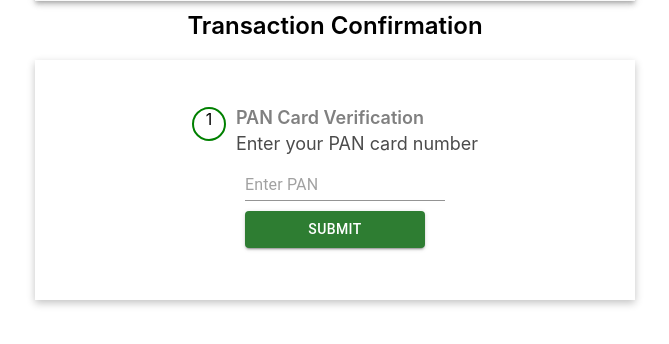
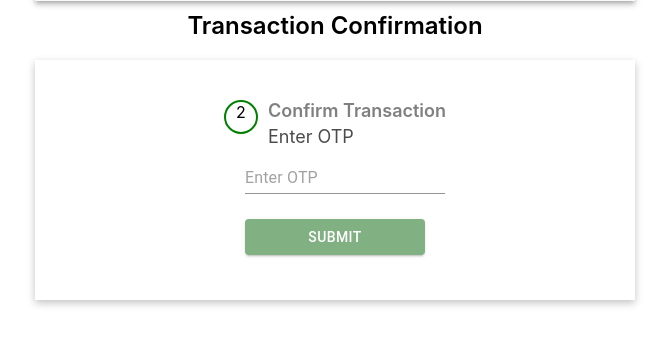
Before and after one commit to AelishBoghani/TransactionFlow, a React (Create React App) app: page /confirmation in a window 1280 px wide. Shown: the part 392-736 px from the top of the page, without its empty margins (305-974 px from the left). Built offline with nearby package versions, Linux system fonts and the light colour scheme.

Commit message:
add varification  page

```diff
--- a/src/App.js
+++ b/src/App.js
@@ -4,6 +4,7 @@ import Transaction from "./pages/Transaction";
 import EmiOptions from "./pages/EmiOptions";
 import Lenders from "./pages/Lenders";
 import Confirmation from "./pages/Confirmation";
+import PaymentEnd from "./pages/PaymentEnd";
 
 function App() {
   return (
@@ -13,6 +14,7 @@ function App() {
         <Route path="/emi-selection" element={<EmiOptions />} />
         <Route path="/lenders-list" element={<Lenders />}/>
         <Route path="/confirmation" element={<Confirmation />}/>
+        <Route path="/paymentstatus" element={<PaymentEnd />}/>
 
       </Routes>
     </BrowserRouter>
--- a/src/assets/scss/Main.scss
+++ b/src/assets/scss/Main.scss
@@ -6,3 +6,4 @@
 @import './LenderCard';
 @import './Confirmation';
 @import './VerificationCard';
+@import './PaymentEnd';
--- /dev/null
+++ b/src/assets/scss/_PaymentEnd.scss
@@ -0,0 +1,3 @@
+.payment__status{
+    text-align: center;
+}
--- a/src/assets/scss/_Transaction.scss
+++ b/src/assets/scss/_Transaction.scss
@@ -27,6 +27,7 @@
     .btn__css{
         margin-top: 15px;
         margin-bottom: 5px;
+
     }
     .transaction__link{
         text-decoration: none;
--- a/src/components/CancelTransaction.jsx
+++ b/src/components/CancelTransaction.jsx
@@ -5,6 +5,7 @@ import DialogActions from '@mui/material/DialogActions';
 import DialogContent from '@mui/material/DialogContent';
 import DialogContentText from '@mui/material/DialogContentText';
 import DialogTitle from '@mui/material/DialogTitle';
+import { Link } from 'react-router-dom';
 
 export default function CancelTransaction() {
   const [open, setOpen] = React.useState(false);
@@ -41,9 +42,11 @@ export default function CancelTransaction() {
         </DialogContent>
         <DialogActions>
           <Button onClick={handleClose} variant="contained" color="success">Continue With Transaction</Button>
-          <Button onClick={handleClose} variant="outlined" color="error">
+          <Link to="/">
+          <Button onClick={handleClose} variant="outlined" color="error" >
             Cancel Transaction
           </Button>
+          </Link>
         </DialogActions>
       </Dialog>
     </div>
--- /dev/null
+++ b/src/components/TwoFACard.jsx
@@ -0,0 +1,43 @@
+import { Button, Input } from "@mui/material";
+import React, { useState } from "react";
+import { Link } from "react-router-dom";
+import VerificationCard from "./VerificationCard";
+
+function TwoFACard({status}) {
+
+
+
+  return (
+    <div className="verification__card">
+      <div className="verification__description">
+        <div className="verification__number">2</div>
+        <div>
+          <div className="verification__title">Confirm Transaction</div>
+          <div className="verification__detail">
+            <span>Enter OTP</span>
+          </div>
+        </div>
+      </div>
+      <div className="verification__form">
+        <div>
+          <Input placeholder="Enter OTP" style={{ width: "200px" }} />
+        </div>
+        <div>
+          <Link
+            to="/paymentstatus"
+            className="btn__css__confirmation"
+            style={{ textDecoration: "none" }}
+          >
+            <div className="btn__css__confirmation">
+              <Button variant="contained" color="success" >
+                SUBMIT
+              </Button>
+            </div>
+          </Link>
+        </div>
+      </div>
+    </div>
+  );
+}
+
+export default TwoFACard;
--- a/src/components/VerificationCard.jsx
+++ b/src/components/VerificationCard.jsx
@@ -1,7 +1,16 @@
 import { Button, Input, TextField } from "@mui/material";
-import React from "react";
+import React, { useState } from "react";
+import { Link } from "react-router-dom";
+import TwoFACard from "./TwoFACard";
 
 function VerificationCard() {
+  var [active, setActive] = useState(false);
+
+  function handleChange() {
+    setActive(!active);
+  }
+
+  if (active) {
     return (
       <div className="verification__card">
         <div className="verification__description">
@@ -10,21 +19,33 @@ function VerificationCard() {
             <div className="verification__title">PAN Card Verification</div>
             <div className="verification__detail">
               <span>Enter your PAN card number</span>
-
             </div>
           </div>
         </div>
         <div className="verification__form">
-        <div >
-        <Input placeholder="Enter PAN" style={{width:'200px'}} />
+          <div>
+            <Input placeholder="Enter PAN" style={{ width: "200px" }} />
           </div>
           <div>
-        <Button variant="contained" color="success" className="btn__css__confirmation" >
+            <div className="btn__css__confirmation">
+              <Button
+                onClick={handleChange}
+                variant="contained"
+                color="success"
+              >
                 SUBMIT
               </Button>
             </div>
           </div>
         </div>
+      </div>
+    );
+  }
+  return (
+    <div>
+
+      <TwoFACard/>
+    </div>
   );
 }
 
--- a/src/pages/Confirmation.jsx
+++ b/src/pages/Confirmation.jsx
@@ -1,9 +1,11 @@
 import React from 'react'
 import EmiHeader from '../components/EmiHeader'
 import TransactionHeader from '../components/TransactionHeader'
+import TwoFACard from '../components/TwoFACard'
 import VerificationCard from '../components/VerificationCard'
 
 function Confirmation() {
+
     return (
         <div className='confirmation__container'>
             <TransactionHeader/>
@@ -12,6 +14,7 @@ function Confirmation() {
             <div>
                 <VerificationCard/>
             </div>
+
         </div>
     )
 }
--- /dev/null
+++ b/src/pages/PaymentEnd.jsx
@@ -0,0 +1,11 @@
+import React from 'react'
+
+function PaymentEnd() {
+    return (
+        <div className='payment__status'>
+           <h1>Payment successful</h1>
+        </div>
+    )
+}
+
+export default PaymentEnd
--- a/src/pages/Transaction.jsx
+++ b/src/pages/Transaction.jsx
@@ -31,15 +31,21 @@ export default function Transaction() {
           </FormControl>
         </div>
         <div>
-          <Link to="/lenders-list" className="transaction__link">
-            <Button variant="contained" color="success" className="btn__css">
-              Continue
-            </Button>
+          <Link
+            to="/lenders-list"
+            className="transaction__link"
+            style={{ textDecoration: "none" }}
+          >
+            <div className="btn__css">
+              <Button variant="contained" color="success">
+                Continue
+              </Button>
+            </div>
           </Link>
         </div>
-        <div className="cancel__transaction">
-          <a href="#">cancel Transaction</a>
-        </div>
+        {/* <div className="cancel__transaction">
+          <a href="#">Cancel Transaction</a>
+        </div> */}
       </Card>
     </div>
   );
```
Lines whose indentation alone changed are shown as unchanged.
